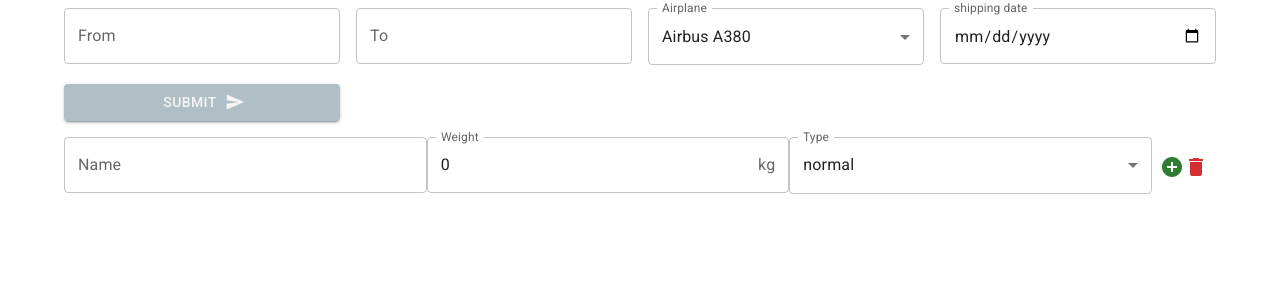
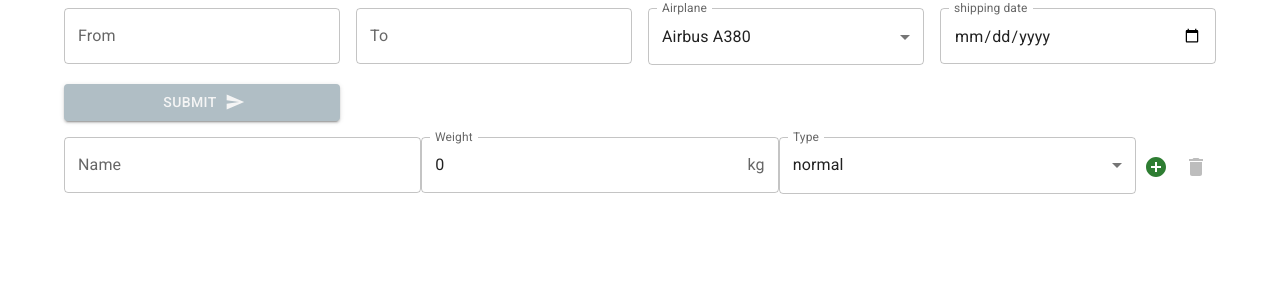
Before and after one commit to srychert/AirTransport, a React (Create React App) app in the folder air-transport/: page / in a window 1280 px wide. Shown: the top 300 px of the page. Built offline with nearby package versions, Linux system fonts and the light colour scheme.

Commit message:
cargo weight validation

```diff
--- a/air-transport/src/FormComponents/Cargo.js
+++ b/air-transport/src/FormComponents/Cargo.js
@@ -20,7 +20,6 @@ function Cargo({ array, cargo, typesOfCargo, cargoTemplate, index }) {
       <Stack direction="row" spacing={0}>
         <IconButton aria-label="add" color="success" onClick={() => array.insert(index, cargoTemplate())}
           sx={{
-            paddingRight: 0,
             "&:hover": {
               color: "success.dark",
             },
@@ -28,9 +27,8 @@ function Cargo({ array, cargo, typesOfCargo, cargoTemplate, index }) {
         >
           <AddCircleIcon />
         </IconButton>
-        <IconButton aria-label="delete" color="error" onClick={() => array.remove(index)}
+        <IconButton disabled={array.form.values.cargos.length == 1} aria-label="delete" color="error" onClick={() => array.remove(index)}
           sx={{
-            paddingLeft: 0,
             "&:hover": {
               color: "error.dark",
             },
--- a/air-transport/src/TransportForm.js
+++ b/air-transport/src/TransportForm.js
@@ -94,9 +94,17 @@ function TransportForm() {
             for (const [i, cargo] of cargos.entries()) {
               for (const [key, value] of Object.entries(cargo)) {
                 const fieldName = `cargos.${i}.${key}`
+                const keyName = key.charAt(0).toUpperCase() + key.slice(1)
                 if (!value) {
-                  errors[fieldName] = `${key.charAt(0).toUpperCase() + key.slice(1)} required`
+                  errors[fieldName] = `${keyName} required`
                 }
+
+                if (key === "weight") {
+                  if (value <= 0) {
+                    errors[fieldName] = `${keyName} can't be non-negative`
+                  }
+                }
+
               }
             }
           }
@@ -139,15 +147,9 @@ function TransportForm() {
                   name="cargos"
                   render={array => (
                     <div>
-                      {values.cargos && values.cargos.length > 0 ? (
-                        values.cargos.map((cargo, index) => (
-                          <Cargo array={array} cargo={cargo} index={index} typesOfCargo={typesOfCargo} cargoTemplate={cargoTemplate} key={index} />
-                        ))
-                      ) : (
-                        <Button variant="contained" color="primary" onClick={() => array.push(cargoTemplate())}>
-                          Add cargo
-                        </Button>
-                      )}
+                      {values.cargos.map((cargo, index) => (
+                        <Cargo array={array} cargo={cargo} index={index} typesOfCargo={typesOfCargo} cargoTemplate={cargoTemplate} key={index} />
+                      ))}
                     </div>
                   )}
                 />
@@ -158,7 +160,7 @@ function TransportForm() {
 
       </Formik>
       <ErrorDialog open={open} handleClose={handleClose} msg={msg} />
-    </Box>
+    </Box >
   )
 }
 
```
